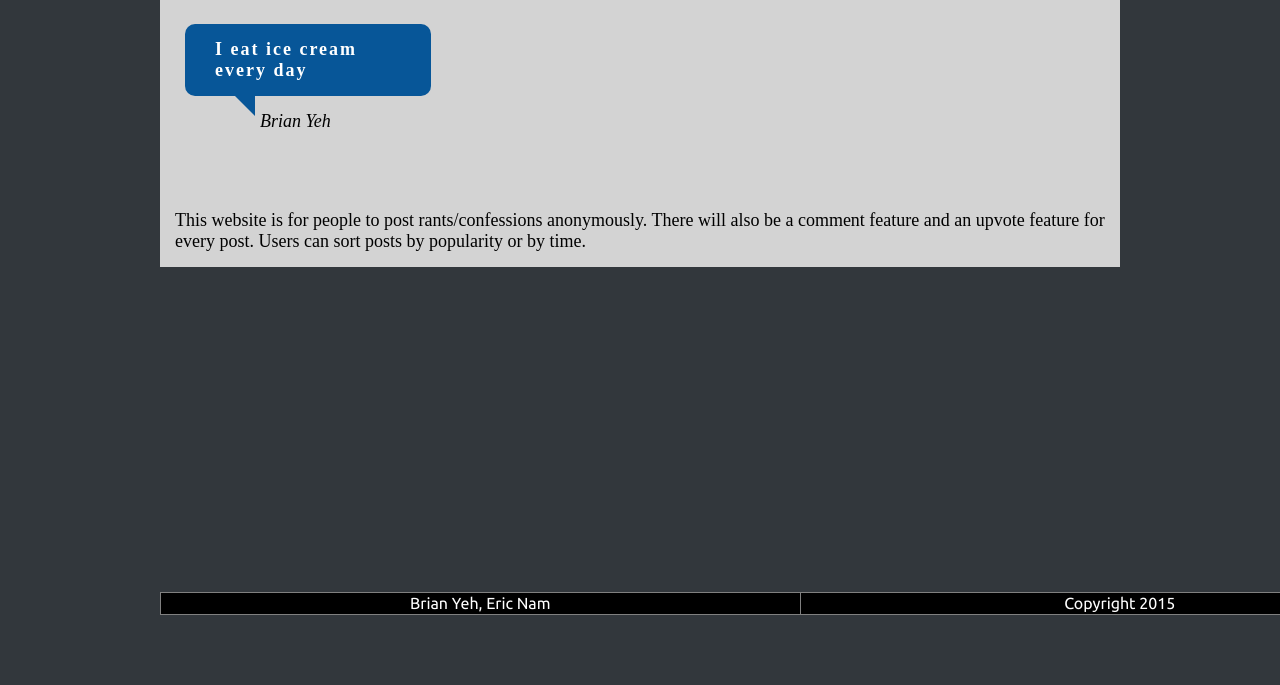
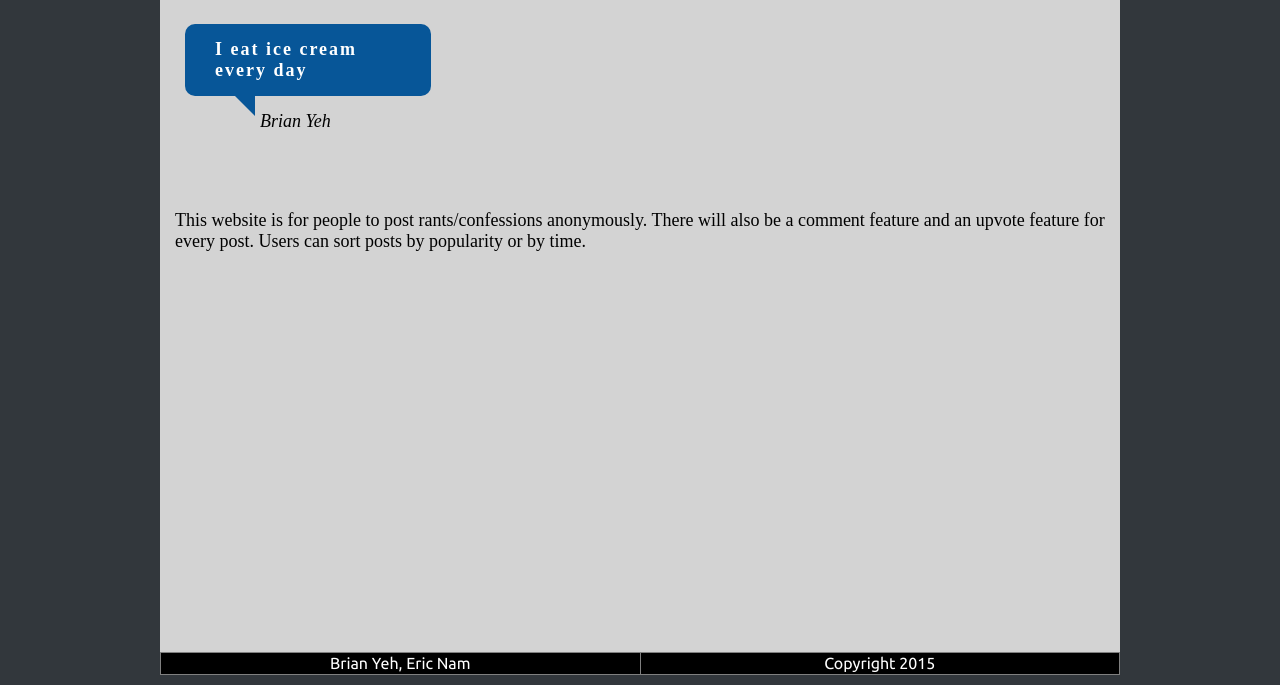
Before and after one commit to brianyeh211/CS329_Project, a PHP site: page /Home.html in a window 1280 px wide. Shown: the part 185-870 px from the top of the page. Before the commit the page ends 800 px from the top, so only its background shows below. Run offline with PHP 8.4, Linux system fonts and the light colour scheme.

Commit message:
Home.css footer changes

```diff
--- a/Home.css
+++ b/Home.css
@@ -24,12 +24,10 @@ html{
 	color: white;
 }
 #footer{
-  width: 100%;
   background-color: black;
   color: white;
-  position: fixed;
+  position: relative;
   bottom:0;
-  width: 100%;
 }
 
 table{
@@ -52,6 +50,7 @@ background-color: black;
 	color: black;
     font-size: large;
     padding: 15px;
+    padding-bottom: 400px;
 }
 
 #container{
--- a/Home.html
+++ b/Home.html
@@ -13,21 +13,15 @@
 			<p id="underheader"><br>Post your confession below! Share your thoughts freely This site would honor complete anonymity, while facilitating an intuitive environment for users to communicate with one another</p>
 		</div>
 	</div>
-	<div id="menu">
 
-
-		<table border="1" style="width:100%">
+	<div id="menu"><table border="1" style="width:100%">
 			<tbody>
 				<tr><td><a class="menu" href="./Home.html" > Menu</a> </td>
 				<td><a class="menu" href="./Home.html" > About</a></td>
 				<td><a class="menu" href="./ContactUs.html" > Contact Us</a></td>
 			</tr>
-
 		</tbody></table>
-
-
 	</div>
-
 
 	<div id="middle">
 
```
